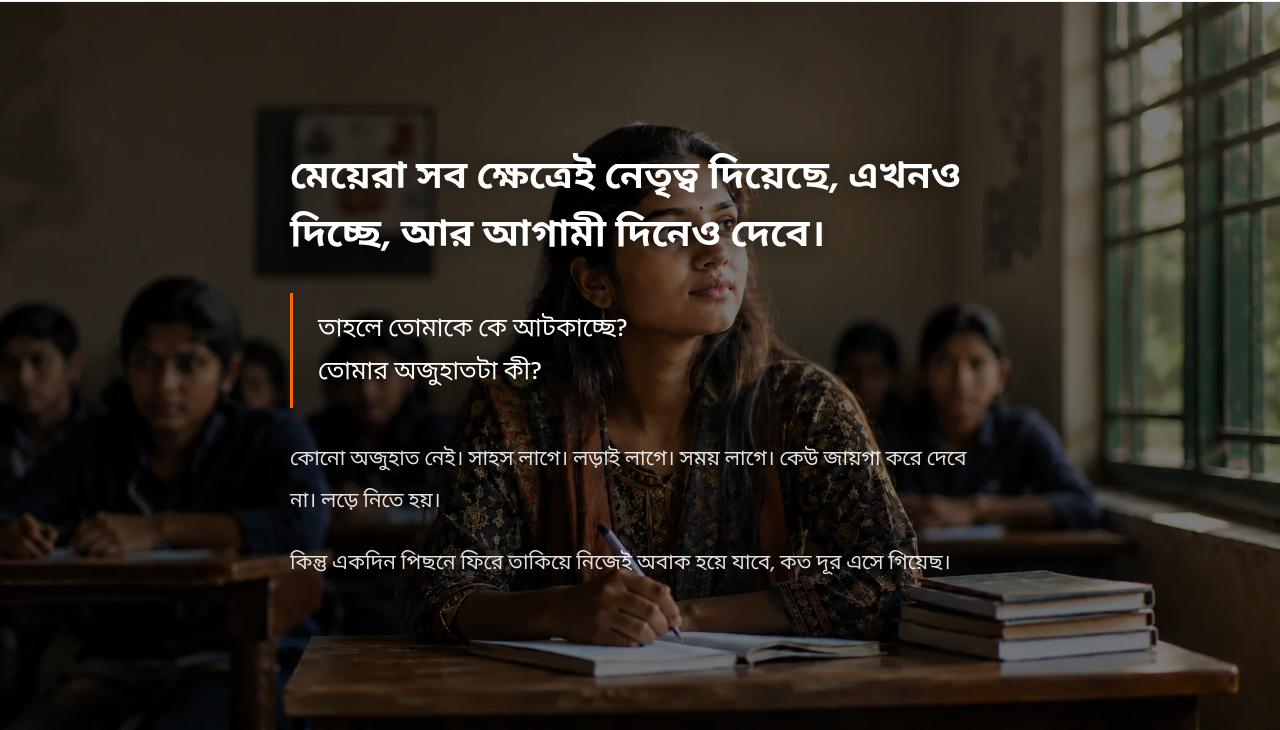
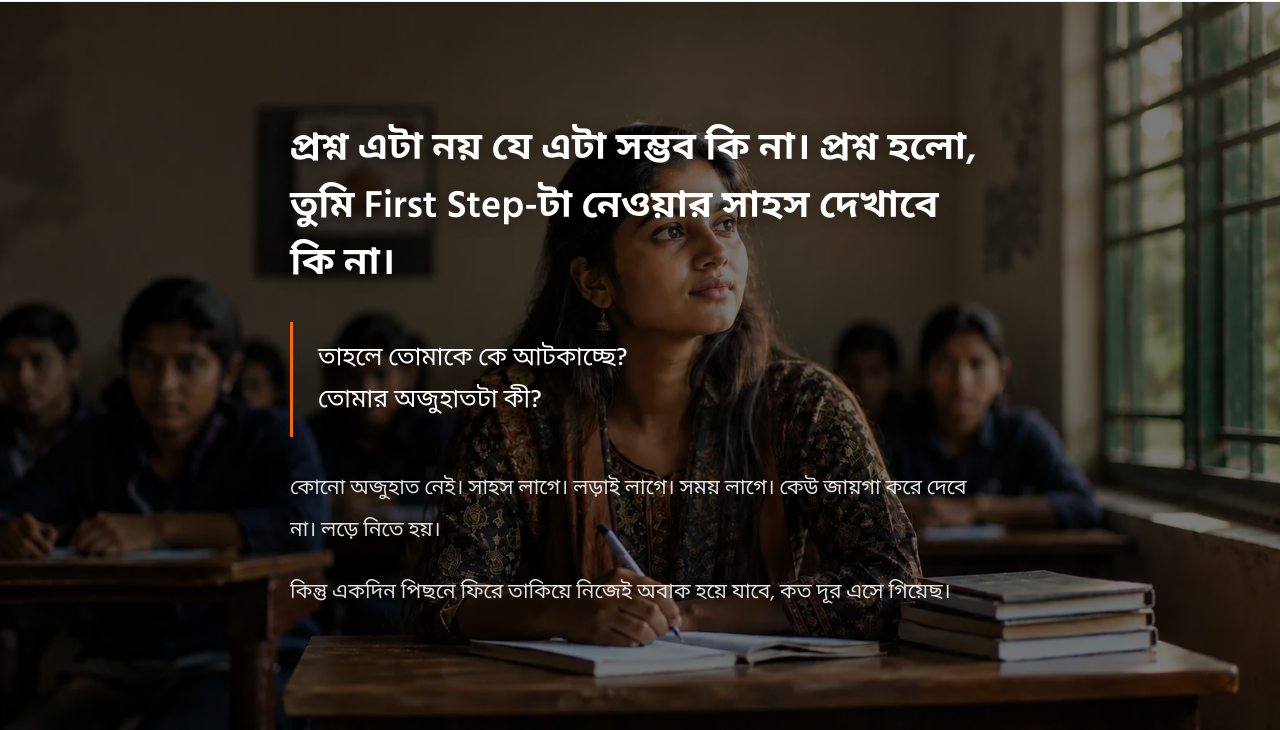
Before and after one commit to quantumcomputing-lab/quantumcomputing-lab.github.io, a plain HTML site: page index.html in a window 1280 px wide. Shown: the part 70-800 px from the top of the page. Drawn offline with Linux system fonts and the light colour scheme.

Commit message:
Replace hero heading with First Step challenge line
Co-Authored-By: Claude Sonnet 5 <noreply@anthropic.com>

```diff
--- a/index.html
+++ b/index.html
@@ -126,7 +126,7 @@
             <!-- Text overlay -->
             <div class="slab-first-inner">
                 <div class="slab-text fade-in">
-                    <h1>মেয়েরা সব ক্ষেত্রেই নেতৃত্ব দিয়েছে, এখনও দিচ্ছে, আর আগামী দিনেও দেবে।</h1>
+                    <h1>প্রশ্ন এটা নয় যে এটা সম্ভব কি না। প্রশ্ন হলো, তুমি First Step-টা নেওয়ার সাহস দেখাবে কি না।</h1>
 <blockquote class="pull-quote">তাহলে তোমাকে কে আটকাচ্ছে?<br>তোমার অজুহাতটা কী?</blockquote>
                     <p>কোনো অজুহাত নেই। সাহস লাগে। লড়াই লাগে। সময় লাগে। কেউ জায়গা করে দেবে না। লড়ে নিতে হয়।</p>
                     <p>কিন্তু একদিন পিছনে ফিরে তাকিয়ে নিজেই অবাক হয়ে যাবে, কত দূর এসে গিয়েছ।</p>
```
